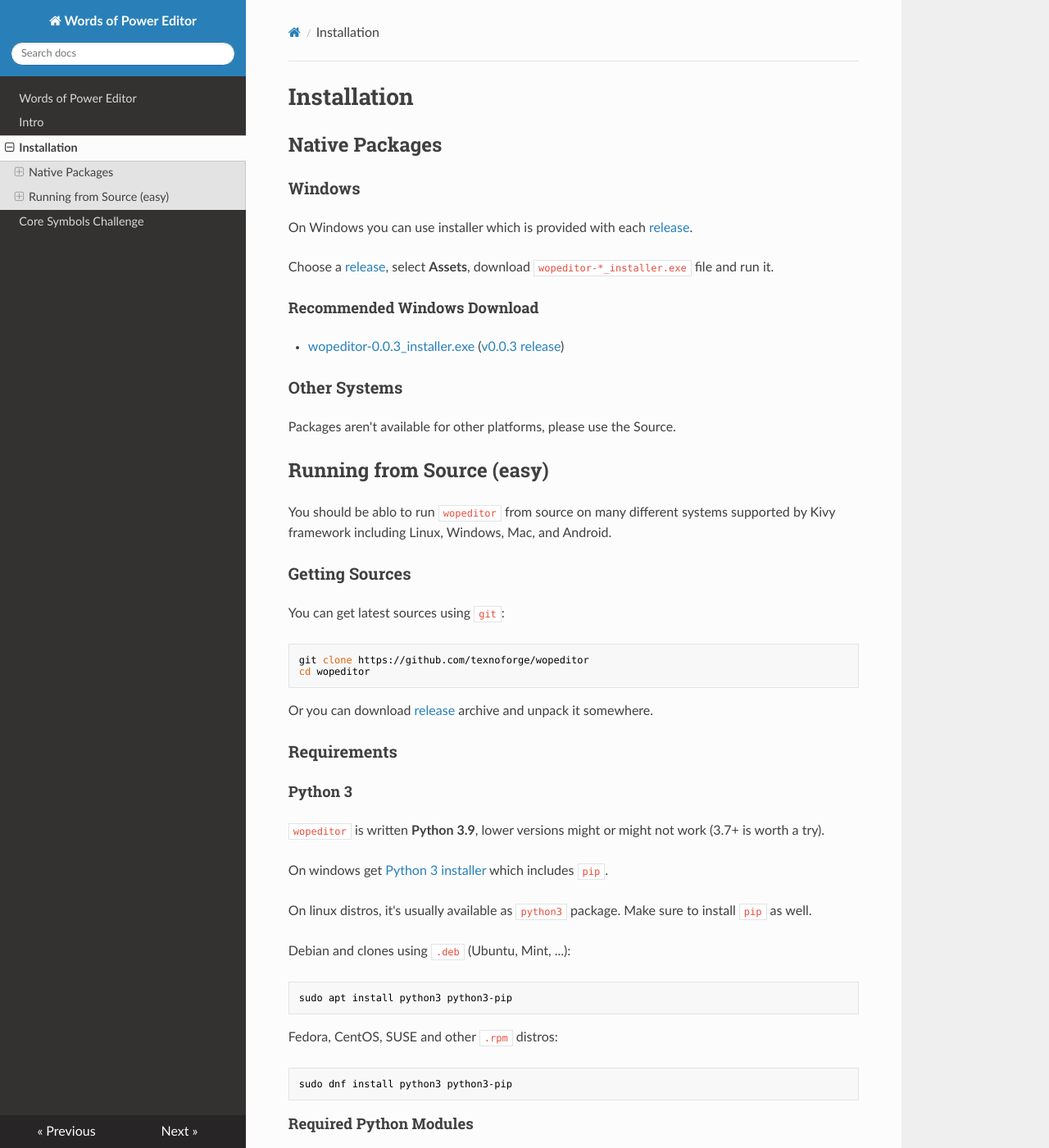
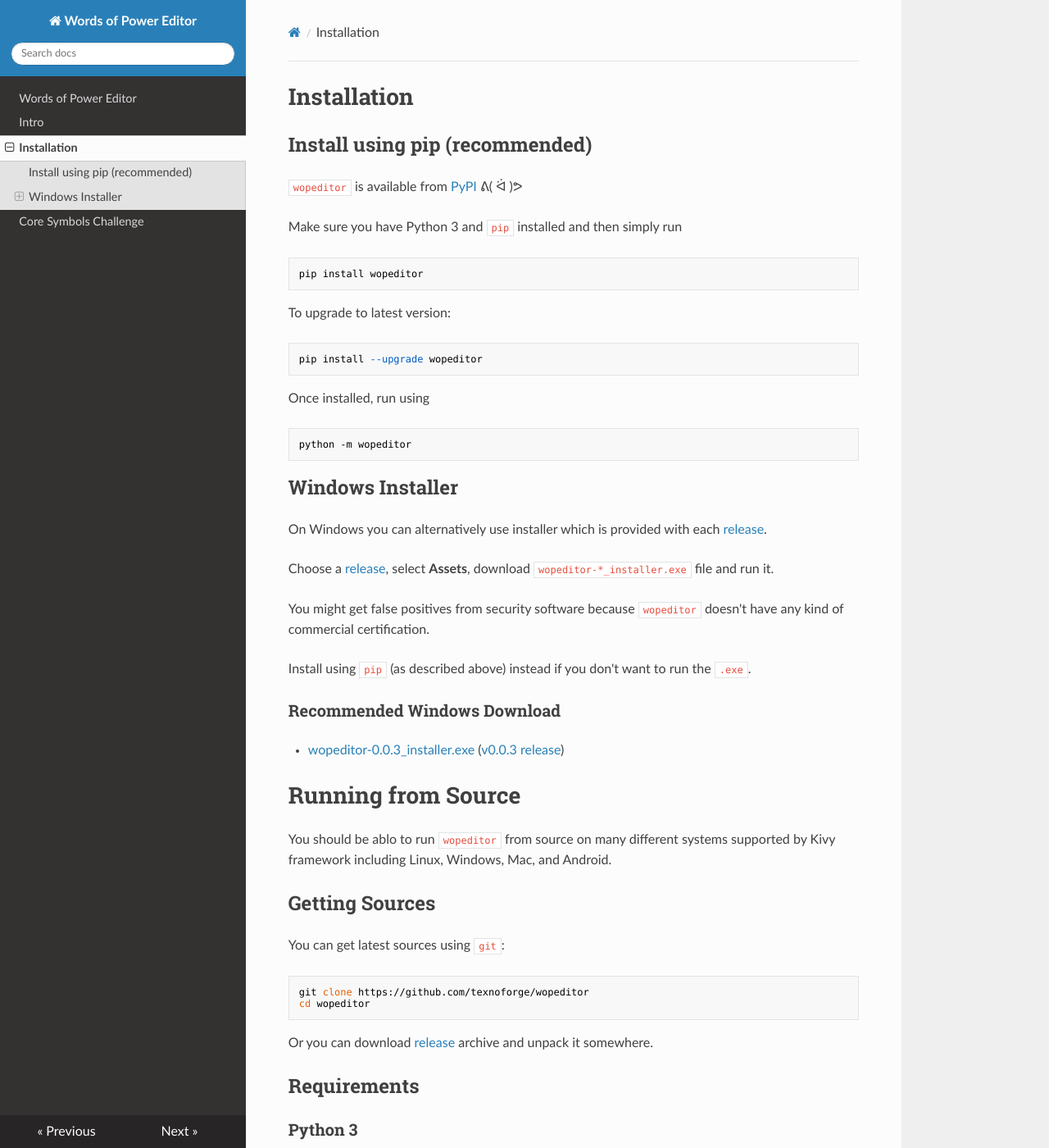
Before and after one commit to texnoforge/python-wopeditor, an MkDocs documentation site: the page built from docs/install.md, in a window 1280 px wide and 1400 px high. Shown: the whole window at 82% size. Built offline with MkDocs 1.6.1, drawn with Linux system fonts in a browser that asks for light colours; nearby versions of some CDN libraries; some of the changed text lies outside the part shown.

Commit message:
docs: update install for pip

````diff
--- a/docs/install.md
+++ b/docs/install.md
@@ -1,30 +1,49 @@
 # Installation
 
-## Native Packages
+## Install using pip (recommended)
 
-### Windows
+`wopeditor` is available from [PyPI](https://pypi.org/project/wopeditor/) ᕕ( ᐛ )ᕗ
 
-On Windows you can use installer which is provided with each
+Make sure you have Python 3 and `pip` installed and then simply run
+
+```
+pip install wopeditor
+```
+
+To upgrade to latest version:
+
+```
+pip install --upgrade wopeditor
+```
+
+Once installed, run using
+```
+python -m wopeditor
+```
+
+## Windows Installer
+
+On Windows you can alternatively use installer which is provided with each
 [release][releases].
 
 Choose a [release][releases], select **Assets**, download `wopeditor-*_installer.exe` file and run it.
 
-#### Recommended Windows Download
+You might get false positives from security software because `wopeditor` doesn't have any kind of commercial certification.
+
+Install using `pip` (as described above) instead if you don't want to run the `.exe`.
+
+### Recommended Windows Download
 
 * [wopeditor-0.0.3_installer.exe](https://github.com/texnoforge/wopeditor/releases/download/v0.0.3/wopeditor-0.0.3_installer.exe)
   ([v0.0.3 release][v0.0.3])
 
-### Other Systems
 
-Packages aren't available for other platforms, please use the Source.
-
-
-## Running from Source (easy)
+# Running from Source
 
 You should be ablo to run `wopeditor` from source on many different systems
 supported by Kivy framework including Linux, Windows, Mac, and Android.
 
-### Getting Sources
+## Getting Sources
 
 You can get latest sources using `git`:
 
@@ -37,9 +56,9 @@
 archive and unpack it somewhere.
 
 
-### Requirements
+## Requirements
 
-#### Python 3
+### Python 3
 
 `wopeditor` is written **Python 3.9**, lower versions might or might not work (3.7+ is worth a try).
 
@@ -60,7 +79,7 @@
 sudo dnf install python3 python3-pip
 ```
 
-#### Required Python Modules
+### Required Python Modules
 
 Required modules are listed in `requirements.txt` file and are all
 available from PyPI to be installed using `pip`.
@@ -68,15 +87,18 @@
 They should be automatically installed during `wopeditor` installation, no need
 to install them manually.
 
-A short summary of used modules:
+A short summary of used python modules:
 
-* [Kivy](https://kivy.org/doc/stable/gettingstarted/installation.html)
-  python UI framework - you **need version 2.0.0 or newer**
+* [Kivy](https://kivy.org/doc/stable/gettingstarted/installation.html):
+  UI framework - you **need version 2.0.0 or newer**
 
-* [Trio](https://trio.readthedocs.io/en/stable/) python async module
+* [scikit-learn](https://scikit-learn.org/):
+  all the science is provided by this epic library
+
+* [Trio](https://trio.readthedocs.io/en/stable/): python async module
 
 
-### Install wopeditor Module
+## Install wopeditor Module
 
 Run following in top level of `wopeditor` source dir:
 
@@ -97,7 +119,7 @@
 ```
 
 
-### Starting wopeditor
+## Starting wopeditor
 
 After you've installed `wopeditor` module, you can run it from anywhere:
 
@@ -117,7 +139,7 @@
 [v0.0.3]: https://github.com/texnoforge/wopeditor/releases/tag/v0.0.3
 
 
-### Tested Operating Systems
+# Tested Operating Systems
 
 `wopeditor` has been tested to work on following systems:
 
````
